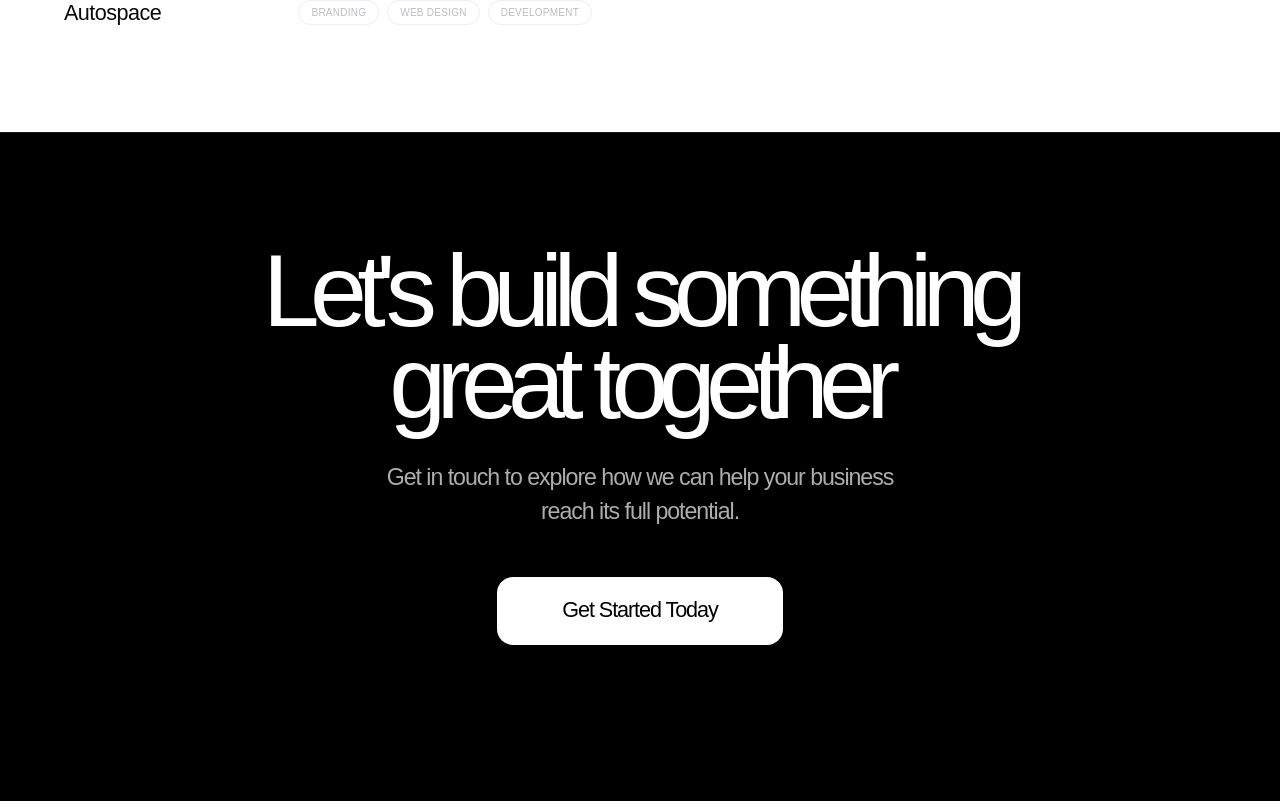
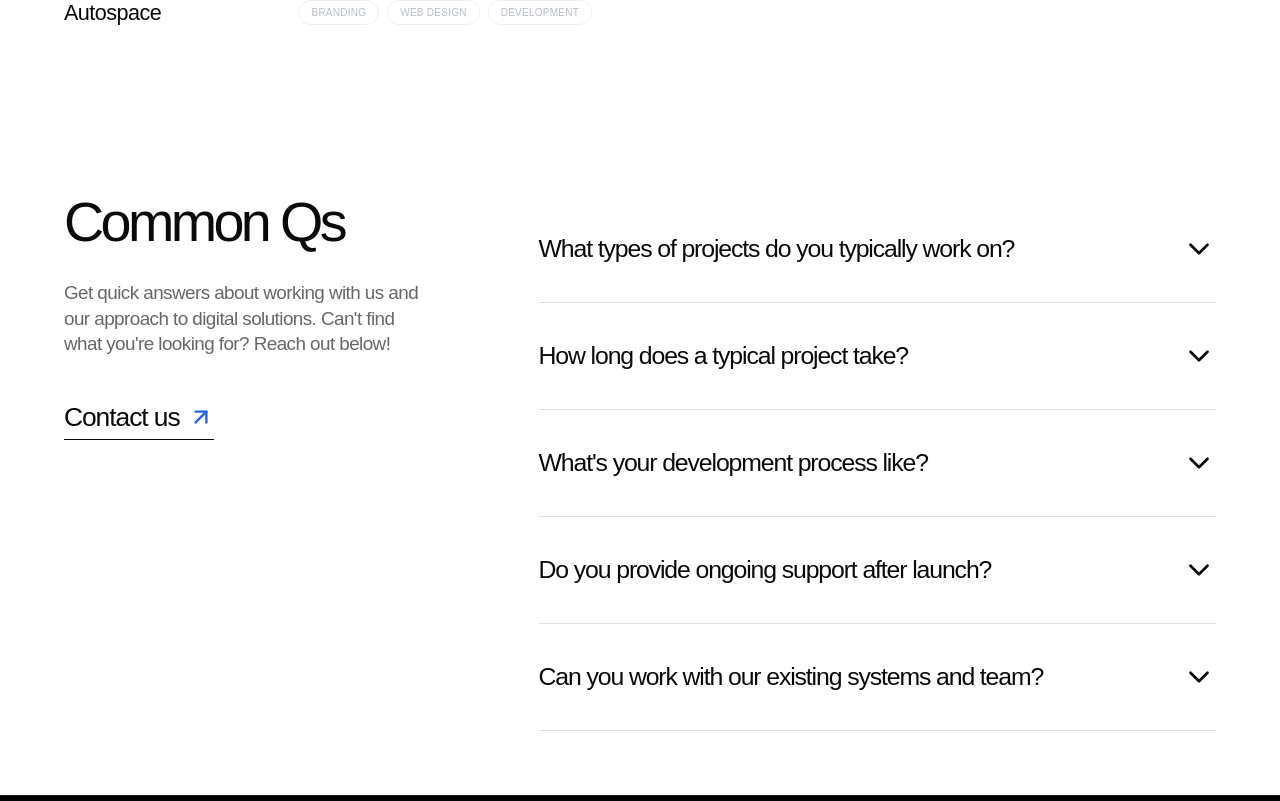
Before and after one commit to hafzism/vebzee, a Next.js app: page / in a window 1280 px wide. Shown: the part 5513-6314 px from the top of the page. Built offline with nearby package versions, Linux system fonts and the light colour scheme.

Commit message:
feat: add FAQ section to homepage

```diff
--- a/app/page.tsx
+++ b/app/page.tsx
@@ -5,6 +5,7 @@ import { Process } from "@/components/services/Process";
 import { Services } from "@/components/services/Services";
 import { Vision } from "@/components/services/Vision";
 import { Projects } from "@/components/projects/Projects";
+import { FAQ } from "@/components/services/FAQ";
 
 export default function Home() {
   return (
@@ -15,6 +16,7 @@ export default function Home() {
       <Services />
       <Process />
       <Projects />
+      <FAQ />
       <Footer />
     </main>
   );
```
